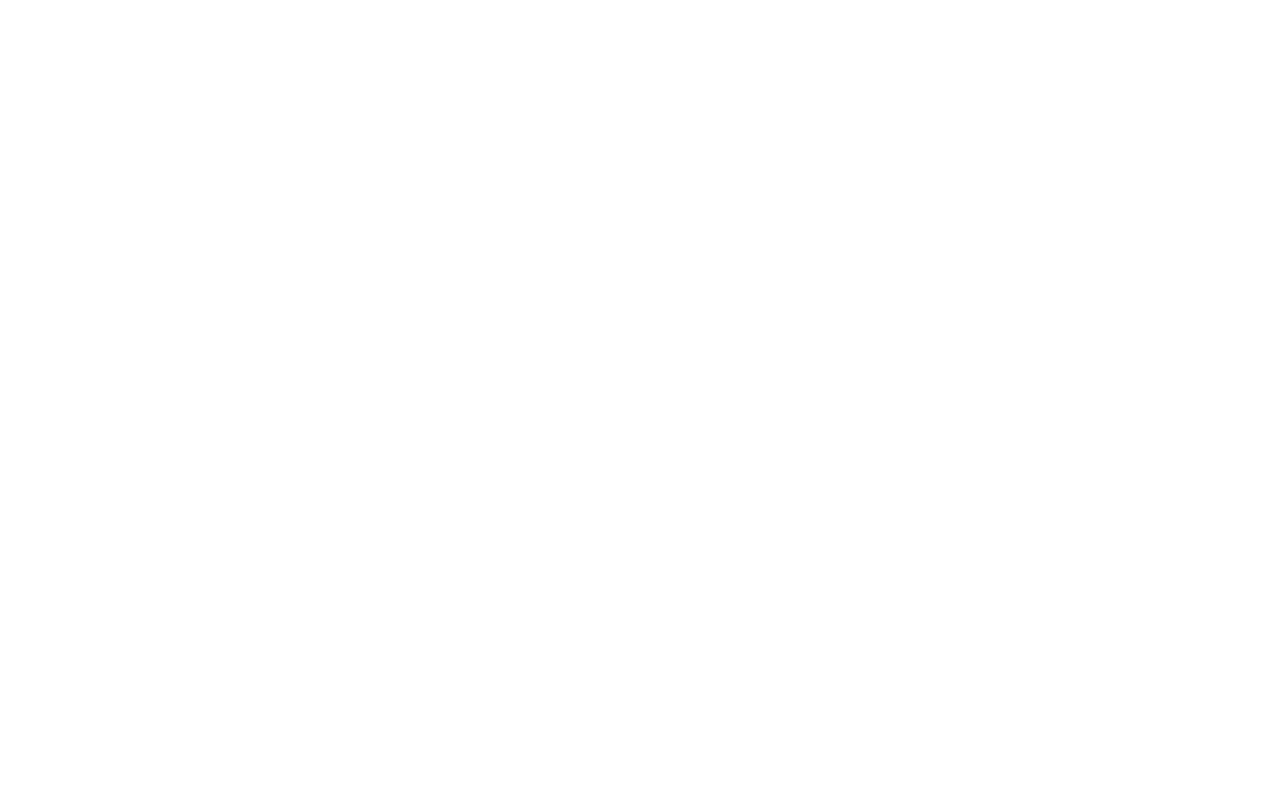
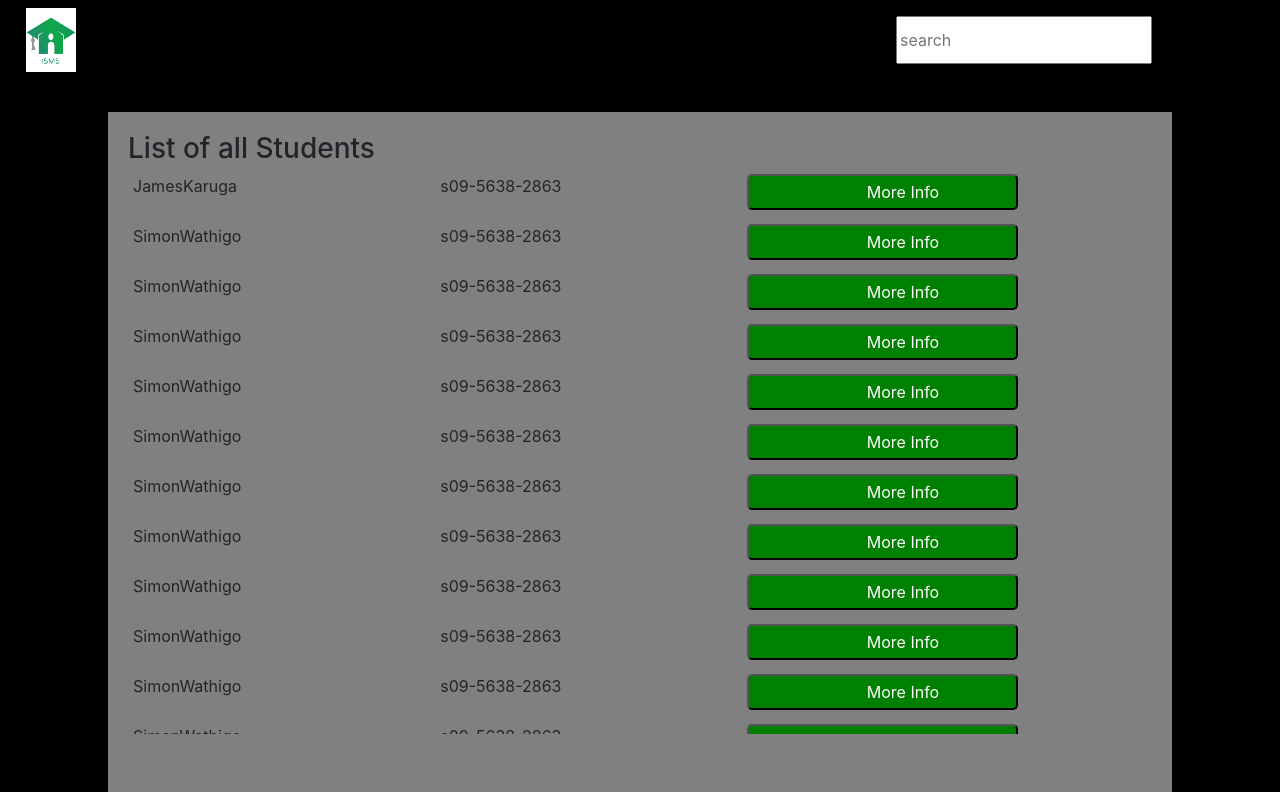
Before and after one commit to wathigo/student-management-system, a React (Create React App) app: page /home in a window 1280 px wide. Built offline with nearby package versions, Linux system fonts and the light colour scheme.

Commit message:
Add Students component using react-virtualized Create a nav bar

```diff
--- a/package.json
+++ b/package.json
@@ -3,11 +3,14 @@
   "version": "0.1.0",
   "private": true,
   "dependencies": {
+    "@fortawesome/fontawesome-svg-core": "^1.2.19",
+    "@fortawesome/free-solid-svg-icons": "^5.9.0",
     "bootstrap": "^4.3.1",
     "react": "^16.8.6",
     "react-dom": "^16.8.6",
     "react-router-dom": "^5.0.1",
-    "react-scripts": "3.0.1"
+    "react-scripts": "3.0.1",
+    "react-virtualized": "^9.21.1"
   },
   "scripts": {
     "start": "react-scripts start",
--- a/src/App.css
+++ b/src/App.css
@@ -23,15 +23,6 @@
   padding-left: 10px;
 }
 
-.login form input[type="submit"] {
-  width: 24%;
-  margin-left: 38%;
-  background-color: green;
-  border-color: #fff;
-  border-radius: 5px;
-  color: #fff;
-}
-
 .login figure{
   width: 100%;
   height: 15vh;
@@ -44,3 +35,76 @@
   margin-left: 40%;
   height: 80%;
 }
+
+.btn{
+  padding: 5px
+}
+
+.login-btn{
+  width: 24%;
+  margin-left: 38%;
+  background-color: green;
+  border-color: #fff;
+  border-radius: 5px;
+  color: #fff;
+  height: 5vh;
+}
+.actual-list{
+  max-height: 70vh;
+  border-color: inherit;
+}
+
+.List{
+  background-color: grey;
+  height: 80vh;
+  padding-bottom: 20px;
+  box-sizing: content-box;
+  width: 80%;
+  margin: 4vh auto 0 auto;
+  padding: 20px;
+}
+
+.home{
+  background-color: #000;
+}
+
+.name{
+  margin-left: 20px;
+}
+
+.name, .id, .more-info{
+  width: 30%;
+}
+
+.row input[type="button"]{
+  height: 30px;
+}
+
+.nav{
+  height: 10vh;
+  background-color: #000;
+}
+
+.nav input{
+  height: 6vh;
+  margin-top: 2vh;
+}
+
+.nav figure{
+  height: 8vh;
+  width: 70%;
+}
+.nav figure img{
+  height: 100%;
+  width: 50px;
+  margin: 1vh 0 0 2vw;
+}
+
+.sdt-btn{
+  background-color: green;
+  color: #fff;
+  width: 70%;
+  padding-left: 15%;
+  box-sizing: content-box;
+  border-radius: 5px;
+}
--- /dev/null
+++ b/src/components/Home.js
@@ -0,0 +1,14 @@
+import React from 'react';
+import Students from './Students'
+import Nav from './Nav'
+
+const App = () => {
+  return (
+    <div className="home">
+      <Nav/>
+      <Students/>
+    </div>
+  );
+}
+
+export default App;
--- a/src/components/Login.js
+++ b/src/components/Login.js
@@ -12,7 +12,7 @@
         <div className="newline"></div>
         <span>Password: </span><input type="password" name="user[password]" />
         <div className="newline"></div>
-        <input type="submit" value="Submit" />
+        <a className="btn login-btn" href="/home"> Submit </a>
       </form>
     </div>
   );
--- /dev/null
+++ b/src/components/Nav.js
@@ -0,0 +1,15 @@
+import React from 'react';
+import logo from '../images/students.png'
+
+const Nav = () => {
+  return (
+    <div className="nav">
+      <figure className="fl-left logo">
+        <img src={logo} alt="log0"/>
+      </figure>
+      <input type="text" placeholder="search" className="fl-right"/>
+    </div>
+  );
+}
+
+export default Nav;
--- /dev/null
+++ b/src/components/Students.js
@@ -0,0 +1,43 @@
+import React, {Component} from 'react';
+import { List, AutoSizer } from "react-virtualized";
+
+class Students extends Component{
+  constructor() {
+    super();
+    this.renderRow = this.renderRow.bind(this);
+    this.list = require('../data/students.json');
+  }
+  renderRow = ({index, key, style}) => {
+    return (
+      <div key={key} style={style} className="row">
+        <span className="name">
+          <span className='firstname pd-left-10'>{this.list[index].firstname}</span>
+          <span className='lastname pd-left-25'>{this.list[index].lastname}</span>
+        </span>
+        <span className='id pd-left-25' > {this.list[index].id}</span>
+        <span className="more-info"><input type='button' className="sdt-btn" variant="outline-info" value='More Info'/></span>
+      </div>
+    );
+}
+  render(){
+    return(
+      <div className='overlay'>
+        <div className='List'>
+        <h3 className="lable"> List of all Students</h3>
+        <AutoSizer>
+          {
+            ({ width, height }) => {
+              return<List className="actual-list"
+                        width={width}
+                        height={height}
+                        rowHeight={50 }
+                        rowRenderer={this.renderRow}
+                        rowCount={this.list.length}/>
+          }}
+          </AutoSizer>
+        </div>
+      </div>);
+  }
+}
+
+export default Students;
--- /dev/null
+++ b/src/data/students.json
@@ -0,0 +1,107 @@
+[
+  {
+    "firstname": "James",
+    "lastname": "Karuga",
+    "id": "s09-5638-2863"
+  },
+  {
+    "firstname": "Simon",
+    "lastname": "Wathigo",
+    "id": "s09-5638-2863"
+  },
+  {
+    "firstname": "Simon",
+    "lastname": "Wathigo",
+    "id": "s09-5638-2863"
+  },
+  {
+    "firstname": "Simon",
+    "lastname": "Wathigo",
+    "id": "s09-5638-2863"
+  },
+  {
+    "firstname": "Simon",
+    "lastname": "Wathigo",
+    "id": "s09-5638-2863"
+  },
+  {
+    "firstname": "Simon",
+    "lastname": "Wathigo",
+    "id": "s09-5638-2863"
+  },
+  {
+    "firstname": "Simon",
+    "lastname": "Wathigo",
+    "id": "s09-5638-2863"
+  },
+  {
+    "firstname": "Simon",
+    "lastname": "Wathigo",
+    "id": "s09-5638-2863"
+  },
+  {
+    "firstname": "Simon",
+    "lastname": "Wathigo",
+    "id": "s09-5638-2863"
+  },
+  {
+    "firstname": "Simon",
+    "lastname": "Wathigo",
+    "id": "s09-5638-2863"
+  },
+  {
+    "firstname": "Simon",
+    "lastname": "Wathigo",
+    "id": "s09-5638-2863"
+  },
+  {
+    "firstname": "Simon",
+    "lastname": "Wathigo",
+    "id": "s09-5638-2863"
+  },
+  {
+    "firstname": "Simon",
+    "lastname": "Wathigo",
+    "id": "s09-5638-2863"
+  },
+  {
+    "firstname": "Simon",
+    "lastname": "Wathigo",
+    "id": "s09-5638-2863"
+  },
+  {
+    "firstname": "Simon",
+    "lastname": "Wathigo",
+    "id": "s09-5638-2863"
+  },
+  {
+    "firstname": "Simon",
+    "lastname": "Wathigo",
+    "id": "s09-5638-2863"
+  },
+  {
+    "firstname": "Simon",
+    "lastname": "Wathigo",
+    "id": "s09-5638-2863"
+  },
+  {
+    "firstname": "Simon",
+    "lastname": "Wathigo",
+    "id": "s09-5638-2863"
+  },
+  {
+    "firstname": "Simon",
+    "lastname": "Wathigo",
+    "id": "s09-5638-2863"
+  },
+  {
+    "firstname": "Simon",
+    "lastname": "Wathigo",
+    "id": "s09-5638-2863"
+  },
+  {
+    "firstname": "Damian",
+    "lastname": "Marley",
+    "id": "s09-5638-2863"
+  }
+]
--- a/src/index.js
+++ b/src/index.js
@@ -1,16 +1,20 @@
 import React from 'react';
 import ReactDOM from 'react-dom';
 import {BrowserRouter as Router, Switch, Route} from 'react-router-dom';
+import 'bootstrap/dist/css/bootstrap.css';
+import 'react-virtualized/styles.css'
+import * as serviceWorker from './serviceWorker';
 import './index.css';
 import App from './App';
-import 'bootstrap/dist/css/bootstrap.css';
-import * as serviceWorker from './serviceWorker';
+import Students from './components/Home'
+
 
 
 const routing =
   <Router>
      <Switch>
         <Route exact path="/" component={App} />
+        <Route exact path="/home" component={Students} />
       </Switch>
   </Router>
 
```
Also changed, not shown: 1 other file (tests, documents, lock files or other folders).
